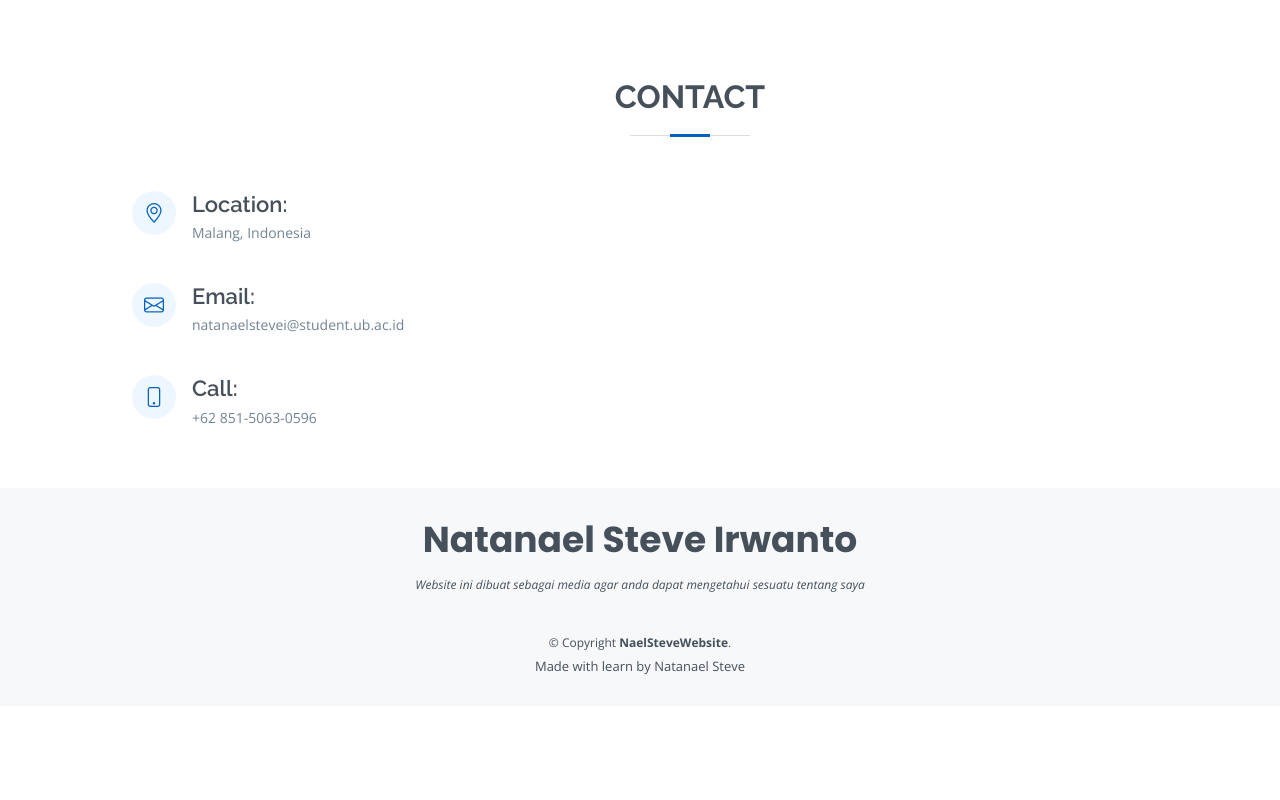
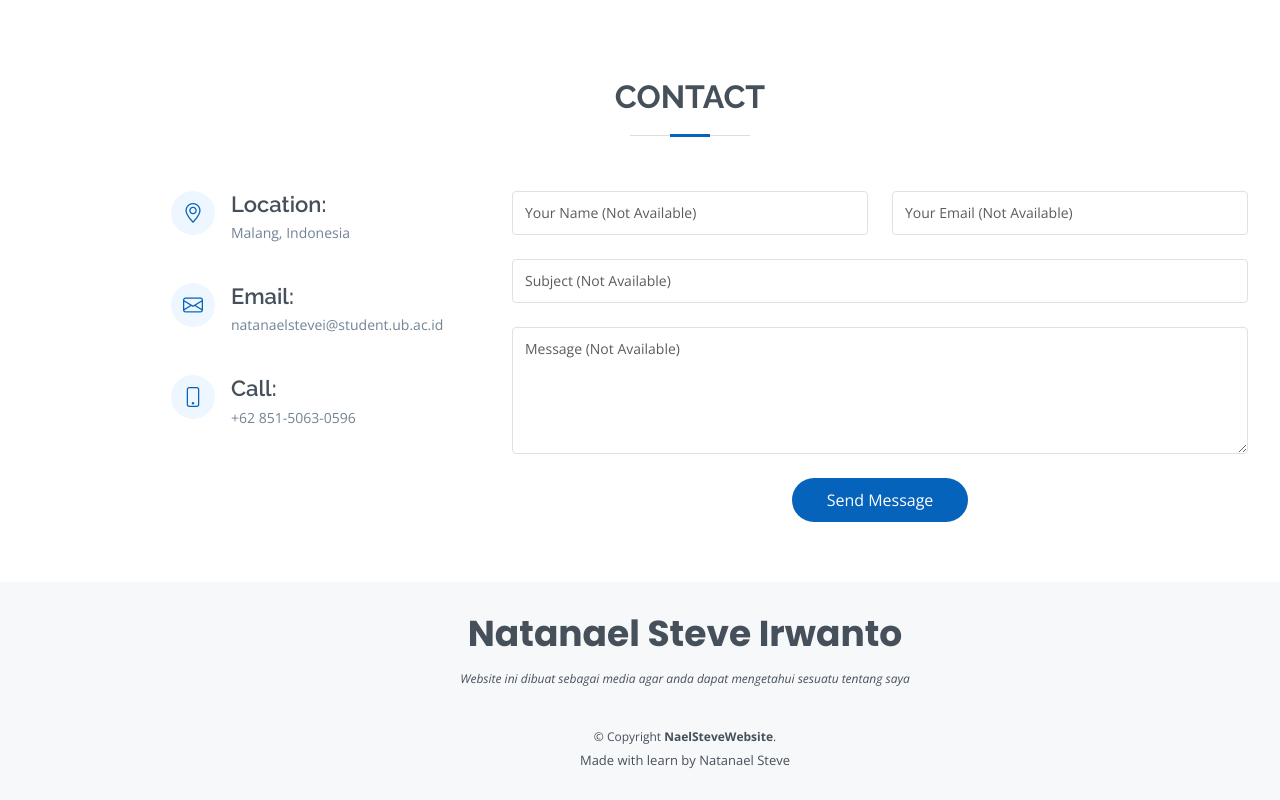
Before and after one commit to Natan5906/Nael.io, a plain HTML site: page index.html in a window 1280 px wide. Shown: the part 2990-3790 px from the top of the page. Before the commit the page ends 3696 px from the top, so only its background shows below. Drawn offline with nearby package versions, Linux system fonts and the light colour scheme.

Commit message:
revisi akhir

```diff
--- a/assets/css/style.css
+++ b/assets/css/style.css
@@ -1019,6 +1019,9 @@ section {
   float: left;
   width: 44px;
   height: 44px;
+  position: relative;
+  top: 0px;
+  left: 39px;
   background: #eef7ff;
   display: flex;
   justify-content: center;
@@ -1031,6 +1034,9 @@ section {
   padding: 0 0 0 60px;
   font-size: 22px;
   font-weight: 600;
+  position: relative;
+  top: 0px;
+  left: 39px;
   margin-bottom: 5px;
   color: #45505b;
 }
@@ -1039,6 +1045,9 @@ section {
   padding: 0 0 0 60px;
   margin-bottom: 0;
   font-size: 14px;
+  position: relative;
+  top: 0px;
+  left: 39px;
   color: #728394;
 }
 
@@ -1157,7 +1166,9 @@ section {
 #footer h3 {
   font-size: 36px;
   font-weight: 700;
-  position: center;
+  position: relative;
+  top: 0px;
+  left: 45px;
   font-family: "Poppins", sans-serif;
   padding: 0;
   margin: 0 0 15px 0;
@@ -1166,6 +1177,9 @@ section {
 #footer p {
   font-size: 15;
   font-style: italic;
+  position: relative;
+  top: 0px;
+  left: 45px;
   padding: 0;
   margin: 0 0 40px 0;
 }
@@ -1196,9 +1210,15 @@ section {
 }
 
 #footer .copyright {
+  position: relative;
+  top: 0px;
+  left: 45px;
   margin: 0 0 5px 0;
 }
 
 #footer .credits {
+  position: relative;
+  top: 0px;
+  left: 45px;
   font-size: 13px;
 }
--- a/index.html
+++ b/index.html
@@ -529,22 +529,22 @@
 
           </div>
 
-          <!-- <div class="col-lg-8 mt-5 mt-lg-0">
+          <div class="col-lg-8 mt-5 mt-lg-0">
 
             <form action="forms/contact.php" method="post" role="form" class="php-email-form">
               <div class="row">
                 <div class="col-md-6 form-group">
-                  <input type="text" name="name" class="form-control" id="name" placeholder="Your Name" required>
+                  <input type="text" name="name" class="form-control" id="name" placeholder="Your Name (Not Available)" required>
                 </div>
                 <div class="col-md-6 form-group mt-3 mt-md-0">
-                  <input type="email" class="form-control" name="email" id="email" placeholder="Your Email" required>
+                  <input type="email" class="form-control" name="email" id="email" placeholder="Your Email (Not Available)" required>
                 </div>
               </div>
               <div class="form-group mt-3">
-                <input type="text" class="form-control" name="subject" id="subject" placeholder="Subject" required>
+                <input type="text" class="form-control" name="subject" id="subject" placeholder="Subject (Not Available)" required>
               </div>
               <div class="form-group mt-3">
-                <textarea class="form-control" name="message" rows="5" placeholder="Message" required></textarea>
+                <textarea class="form-control" name="message" rows="5" placeholder="Message (Not Available)" required></textarea>
               </div>
               <div class="my-3">
                 <div class="loading">Loading</div>
@@ -556,7 +556,7 @@
 
           </div>
 
-        </div> -->
+        </div>
 
       </div>
     </section>
```
